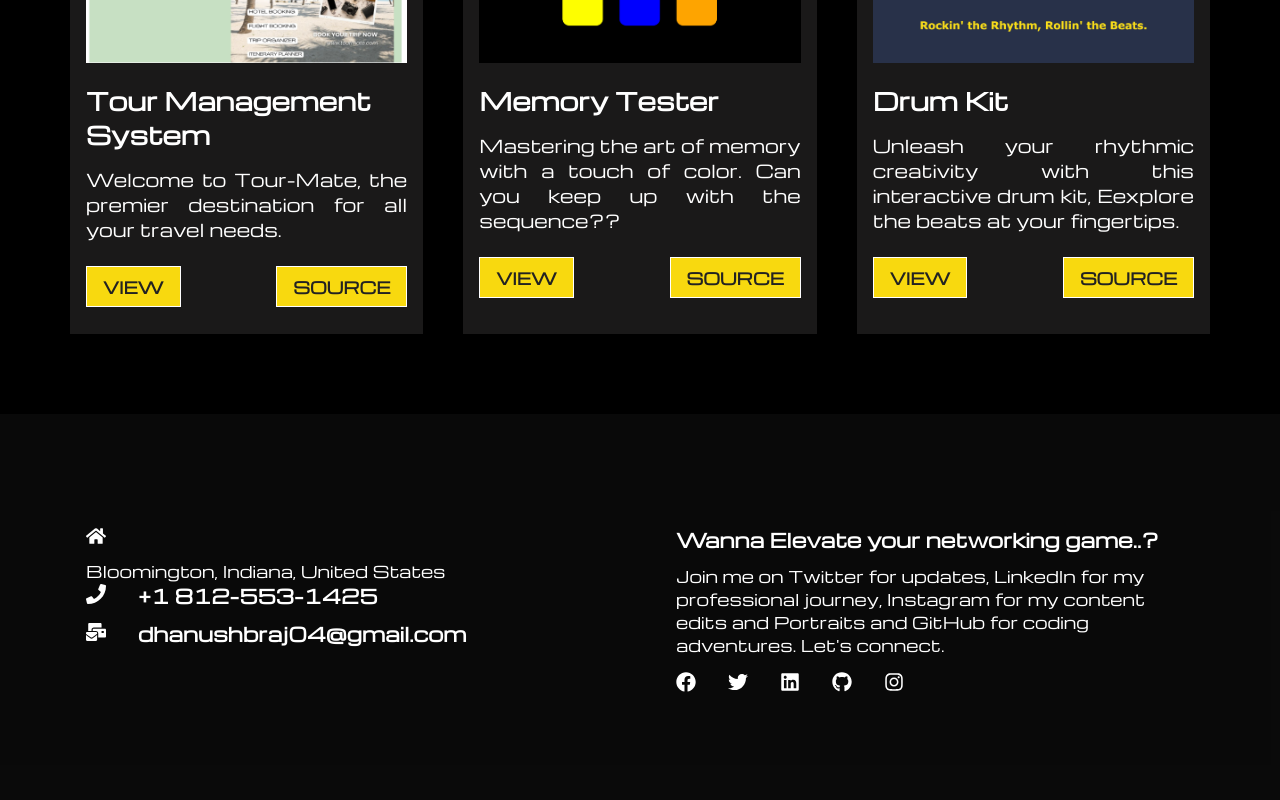
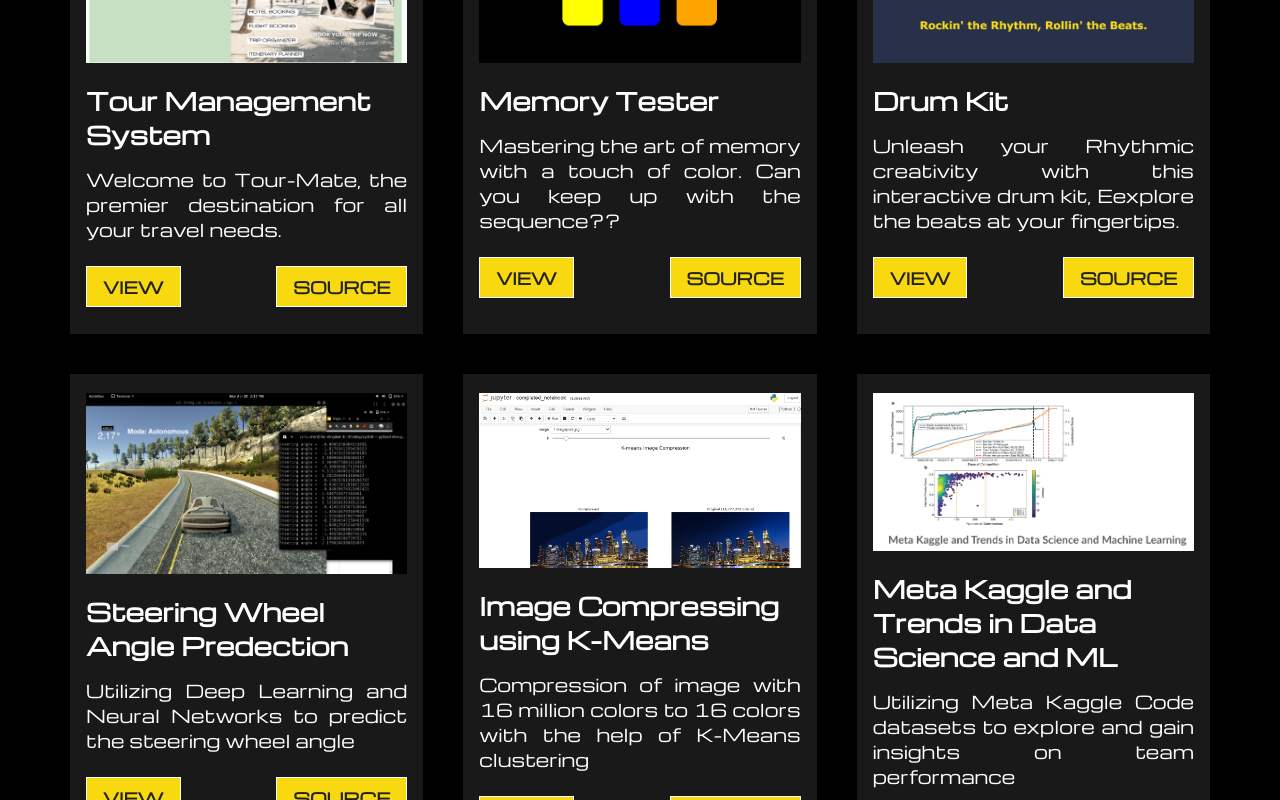
Before and after one commit to DhanushAki/My_Portfolio_Netlify, a React (Create React App) app: page /project in a window 1280 px wide. Shown: the part 760-1560 px from the top of the page. Built offline with nearby package versions, Linux system fonts and the light colour scheme.

Commit message:
Added some Projects

```diff
--- a/src/components/AboutContentStyles.css
+++ b/src/components/AboutContentStyles.css
@@ -29,11 +29,15 @@
     position: relative;
     align-items: center;
     text-align: center;
+    overflow: hidden;
+    left: 0;
+    animation: slideImage 3s;
 }
 
 .right .img {
     max-width: 90%;
     border: 1px solid #333;
+
 }
 
 .right .top {
@@ -41,10 +45,26 @@
     grid-row: 1;
     padding-top: 20%;
     z-index: 6;
+
 }
 
-.right .bottom {
+.about .right .img-container img {
+    overflow: hidden;
+    left: 0;
+    animation: slideImage 5s;
+}
+
+@keyframes slideImage {
+    0% {
+      left: -100%; /* Start off-screen to the left */
+    }
+    100% {
+      left: 0%; /* Slide to the right, ending off-screen to the right */
+    }
+  }
+
+/* .right .bottom {
     grid-column: 4 / -1;
     grid-row: 1;
     z-index: 5;
-}
+} */
--- a/src/components/WorkCardData.js
+++ b/src/components/WorkCardData.js
@@ -1,6 +1,9 @@
 import pro1 from "../assets/TourMate.jpg";
 import pro2 from "../assets/memoryTester.png";
 import pro3 from "../assets/drumKit.png";
+import pro4 from "../assets/car.png";
+import pro5 from "../assets/image_compress.png";
+import pro6 from "../assets/info_viz.png";
 
 
 const ProjectCardData = [
@@ -21,11 +24,32 @@ const ProjectCardData = [
     {
         imgsrc: pro3,
         title: "Drum Kit",
-        text: "Unleash your rhythmic creativity with this interactive drum kit, Eexplore the beats at your fingertips.",
+        text: "Unleash your Rhythmic creativity with this interactive drum kit, Eexplore the beats at your fingertips.",
         view: "https://dhanushaki.github.io/Drum_Kit/",
         source: "https://github.com/DhanushAki/Drum_Kit",
 
     },
+    {
+        imgsrc: pro4,
+        title: "Steering Wheel Angle Predection",
+        text: "Utilizing Deep Learning and Neural Networks to predict the steering wheel angle",
+        view: "https://github.com/DhanushAki/Steering-wheel-prediction/blob/master/IRJET-V7I3924.pdf",
+        source: "https://github.com/DhanushAki/Steering-wheel-prediction/tree/master",
+    },
+    {
+        imgsrc: pro5,
+        title: "Image Compressing using K-Means",
+        text: "Compression of image with 16 million colors to 16 colors with the help of K-Means clustering",
+        view: "https://github.com/DhanushAki/Image_Compression_K-means/blob/master/Fully_Completed.ipynb",
+        source: "https://github.com/DhanushAki/Image_Compression_K-means/tree/master",
+    },
+    {
+        imgsrc: pro6,
+        title: "Meta Kaggle and Trends in Data Science and ML",
+        text: "Utilizing Meta Kaggle Code datasets to explore and gain insights on team performance",
+        view: "https://github.com/DhanushAki",
+        source: "https://github.com/DhanushAki",
+    },
 ];
 
 export default ProjectCardData;
--- a/src/components/WorkCardStyles.css
+++ b/src/components/WorkCardStyles.css
@@ -12,13 +12,21 @@
     grid-gap: 40px;
     padding-bottom: 5rem;
 
+
 }
 
 .project-card {
     background: #1a1919;
     padding: 1.2rem 1rem;
+    transition: transform 0.3s ease, background-color 0.3s ease, color 0.3s ease;
 
 }
+
+.project-card:hover {
+    background-color: None; /* Change to your desired highlight color */
+    transform: scale(1.15); /* Adjust the zoom level as needed */
+    color: #333; /* Adjust the text color on hover */
+  }
 
 .project-card img {
     width: 100%;
```
